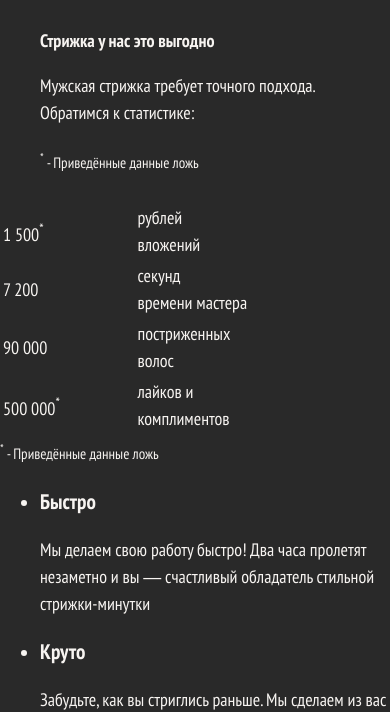
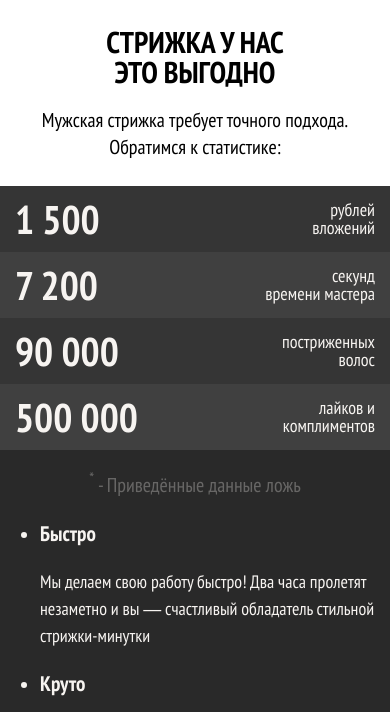
Before and after one commit to kosweb/Barbershop, a website: page source/index.html in a window 390 px wide. Shown: the part 138-850 px from the top of the page. Drawn offline with nearby package versions, Linux system fonts and the light colour scheme; files that its build step writes are made by us from their sources.

Commit message:
stats mobile style done

```diff
--- a/source/index.html
+++ b/source/index.html
@@ -54,15 +54,15 @@
 			<section class="stats">
 				<header class="stats__header">
 					<h2 class="visually-hidden">Статистика Барбершопа</h2>
-					<b class="stats__slogan">Стрижка у нас это выгодно</b>
+					<b class="stats__slogan">Стрижка у нас<br> это выгодно</b>
 					<p class="stats__intro">Мужская стрижка требует точного подхода. Обратимся к статистике:</p>
-					<small class="stats-legend stats-legend--top">
+					<small class="stats__legend stats__legend--top">
 						<sup>*</sup> - Приведённые данные ложь
 					</small>
 				</header>
 				<table class="stats__list">
 					<tr>
-						<td class="stats__value">1 500<sup>*</sup></td>
+						<td class="stats__value">1 500</td>
 						<td class="stats__field">рублей<br> вложений</td>
 					</tr>
 					<tr>
@@ -74,11 +74,11 @@
 						<td class="stats__field">постриженных<br> волос</td>
 					</tr>
 					<tr>
-						<td class="stats__value">500 000<sup>*</sup></td>
+						<td class="stats__value">500 000</td>
 						<td class="stats__field">лайков и<br> комплиментов</td>
 					</tr>
 				</table>
-				<small class="stats-legend stats-legend--bottom">
+				<small class="stats__legend stats__legend--bottom">
 					<sup>*</sup> - Приведённые данные ложь
 				</small>
 			</section>
--- a/source/scss/blocks/main-nav.scss
+++ b/source/scss/blocks/main-nav.scss
@@ -40,7 +40,7 @@
 	padding: 0;
 
 	border: none;
-	background-color: #6a4d38;
+	background-color: var(--bg-dark-send);
 
 	@media (min-width: $tablet-width) {
 		display: none;
--- a/source/scss/blocks/stats.scss
+++ b/source/scss/blocks/stats.scss
@@ -14,15 +14,82 @@
 .stats__header {
 	padding: 30px 40px 25px 40px;
 
+	color: #000000;
+	background-color: #ffffff;
+
 	@media (min-width: $desktop-width) {
 		flex-shrink: 0;
 	}
 }
 
+.stats__slogan {
+	display: block;
+	text-align: center;
+
+	margin-bottom: 20px;
+
+	font-size: 30px;
+	line-height: 30px;
+	text-transform: uppercase;
+}
+
+.stats__intro {
+	margin: 0;
+
+	font-size: 20px;
+	text-align: center;
+}
+
 .stats__list {
+	border-collapse: collapse;
 	width: 100%;
+
+	margin-bottom: 15px;
+
+	background-color: var(--bg-light-grey);
+
+	& tr {
+		display: flex;
+		align-items: center;
+		padding: 15px;
+	}
+
+	& tr:nth-child(2n) {
+		background-color: var(--bg-grey);
+	}
 
 	@media (min-width: $tablet-width) {
 		display: flex;
 	}
 }
+
+.stats__value {
+	width: 50%;
+
+	padding: 0;
+
+	line-height: 18px;
+	font-size: 40px;
+	font-weight: bold;
+}
+
+.stats__field {
+	width: 50%;
+
+	padding: 0;
+	line-height: 18px;
+	text-align: right;
+}
+
+.stats__legend {
+	display: block;
+
+	text-align: center;
+	font-size: 20px;
+
+	opacity: 0.3;
+
+	&--top {
+		display: none;
+	}
+}
--- a/source/scss/blocks/user-list.scss
+++ b/source/scss/blocks/user-list.scss
@@ -1,5 +1,5 @@
 .user-list {
-	background-color: var(--bg-light-send);
+	background-color: var(--bg-dark-send);
 
 	@media (min-width: $tablet-width) {
 		width: 60px;
@@ -19,8 +19,7 @@
 
 	padding: 0 20px;
 
-	background-color: var(--bg-light-send);
-	box-shadow: 0 -1px 0 #71543f, inset 0 1px 0 #886e5b;
+	background-color: var(--bg-dark-send);
 }
 
 .user-list__login {
--- a/source/scss/partials/scaffolding.scss
+++ b/source/scss/partials/scaffolding.scss
@@ -53,7 +53,7 @@ body {
 	font-style: normal;
 	font-weight: normal;
 
-	background-color: var(--bg-darkgrey);
+	background-color: var(--bg-dark-grey);
 }
 
 img {
--- a/source/scss/partials/variables.scss
+++ b/source/scss/partials/variables.scss
@@ -4,16 +4,18 @@ $tablet-width: 768px;
 $tablet-max-width: 1299px;
 $desktop-width: 1300px;
 
-$phones-paddings: calc(20 / 320 * 100%);
-$tablets-paddings: calc(30 / 768 * 100%);
-$desktops-paddings: calc(40 / 1300 * 100%);
+$phone-padding: 20px;
+$tablet-padding: 30px;
+$desktop-padding: 40px;
 
 $retina-dpi: 144dpi;
 $retina-dppx: 1.5dppx;
 
 html {
-	--bg-darkgrey: #292929;
-	--bg-lightgrey: #f8f5f2;
+	--bg-dark-grey: #292929;
+	--bg-grey: #404040;
+	--bg-light-grey: #353535;
+	--bg-light: #f8f5f2;
 	--bg-dark-send: #6a4d38;
 	--bg-light-send: #826550;
 	--body-font-color: #f7f4f1;
--- a/source/scss/style.scss
+++ b/source/scss/style.scss
@@ -7,4 +7,6 @@
 				'./blocks/site-list',
 				'./blocks/user-list',
 				'./blocks/page-main',
-				'./blocks/stats';
+				'./blocks/stats',
+				'./blocks/advantages',
+				'./blocks/slider';
```
Also changed, not shown: source/scss/blocks/advantages.scss (added), source/scss/blocks/slider.scss (added).
